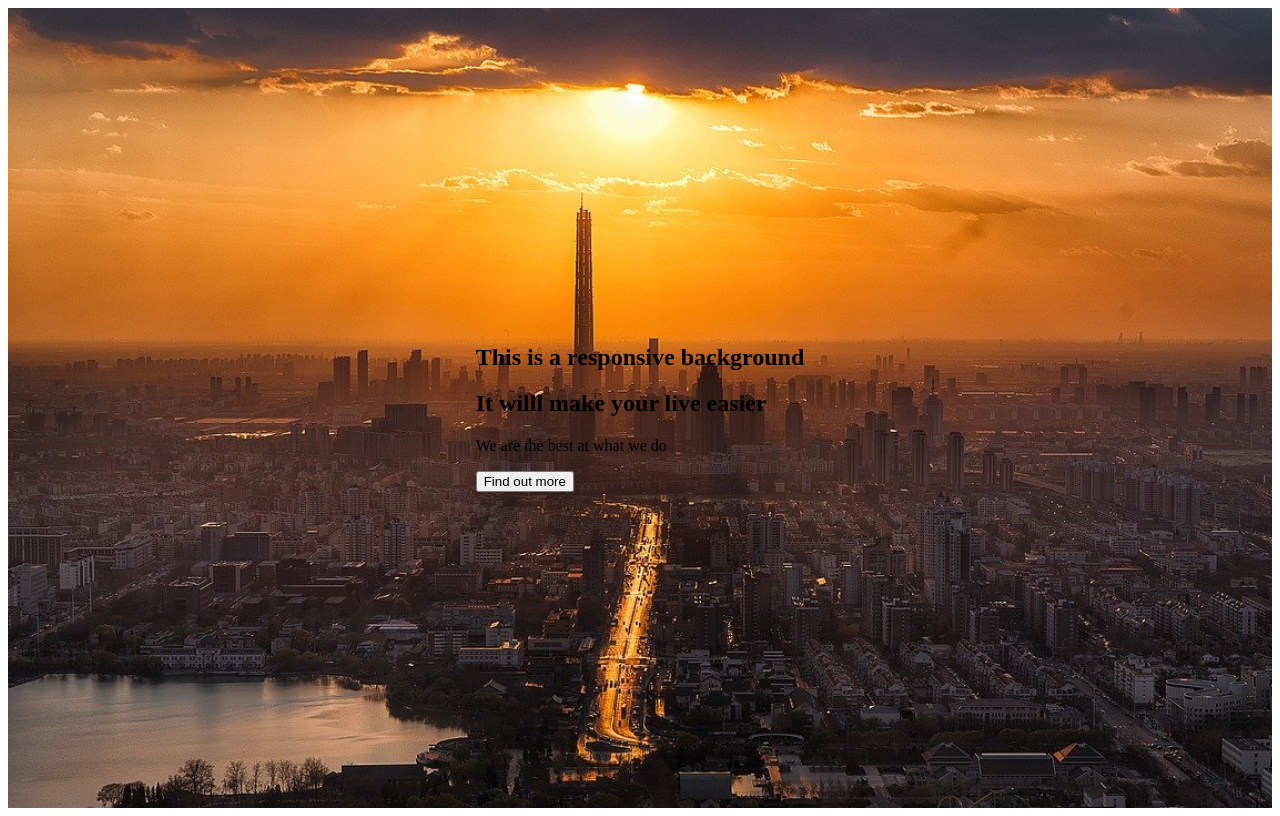
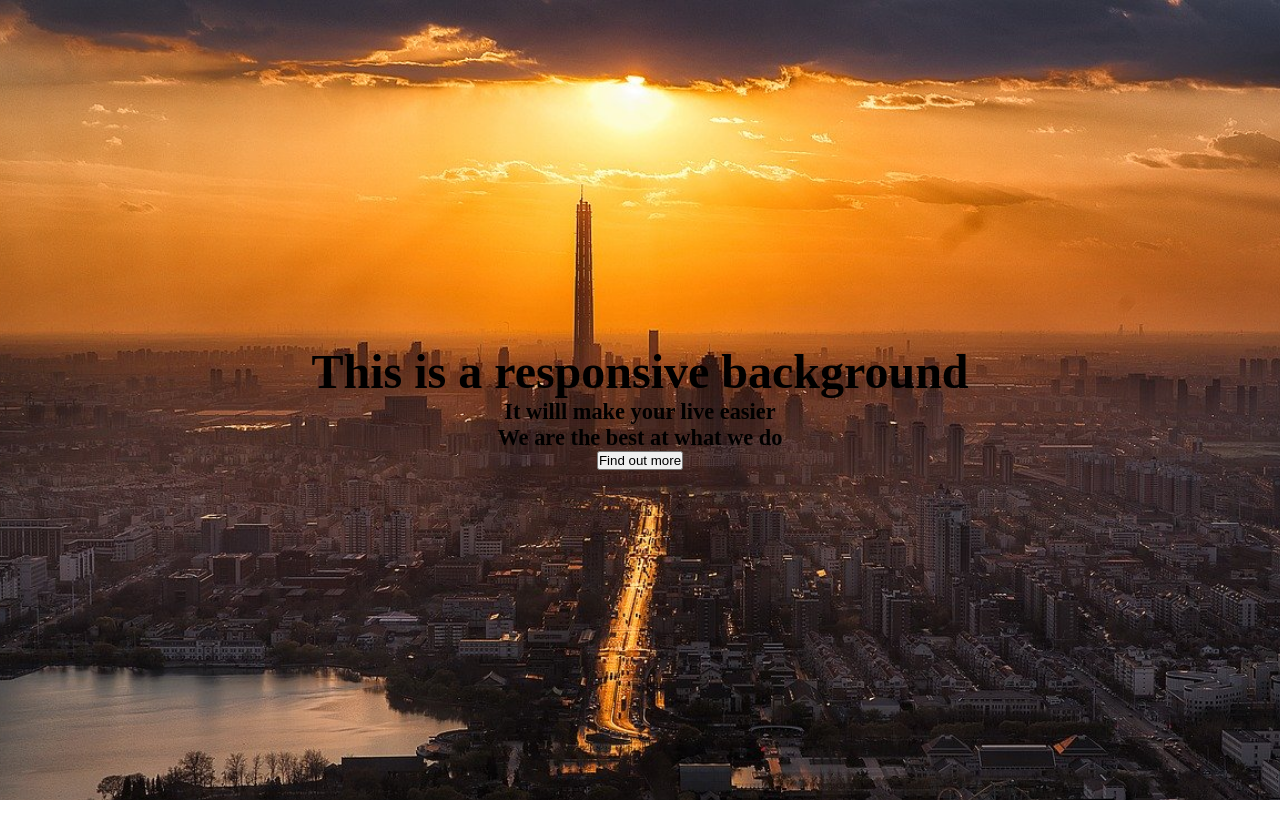
Before and after one commit to pastor-canayo/responsiveBackground, a plain HTML site: page index.html in a window 1280 px wide. Drawn offline with Linux system fonts and the light colour scheme.

Commit message:
Made some changes

```diff
--- a/background.css
+++ b/background.css
@@ -1,7 +1,47 @@
+*{
+  margin: 0;
+  padding: 0;
+  box-sizing: border-box;
+}
+#container > div{
+  height: 14vh;
+}
 #container{
   display: flex;
   justify-content: center;
   align-items: center;
-  background: url('images/darkn.jpg')no-repeat center/cover fixed;
+  background-image: url('images/darkn.jpg');
+  background-position: center;
+  background-size: cover;
+  background-repeat: no-repeat;
+  background-attachment: fixed;
   height: 100vh;
 }
+
+.container-text{
+  display: flex;
+  flex-direction: column;
+  justify-content: space-between;
+  align-items: center;
+}
+.container-center{
+  display: flex;
+  flex-direction: column;
+  justify-content: center;
+  align-items: center;
+}
+h1{
+  font-size: 3rem;
+}
+h2{
+  font-size: 1.4rem;
+  font-weight: 700;
+}
+h3{
+  font-size: 1.4rem;
+  font-weight: 700;
+}
+
+@media screen and (min-width: 800px){
+
+}
--- a/index.html
+++ b/index.html
@@ -2,6 +2,7 @@
 <html lang="en" dir="ltr">
   <head>
     <meta charset="utf-8">
+    <meta name="viewport" content="width=device-width, initial-scale=1.0">
     <link rel="stylesheet" href="background.css">
     <title>Responsive Background</title>
   </head>
@@ -9,9 +10,11 @@
     <section id="container">
       <div class="container-text">
         <h1>This is a responsive background</h1>
-        <h2>It willl make your live easier</h2>
-        <p>We are the best at what we do</p>
-        <button type="button" name="button">Find out more</button>
+        <div class="container-center">
+          <h2>It willl make your live easier</h2>
+          <h3>We are the best at what we do</h3>
+        </div>
+        <button>Find out more</button>
       </div>
     </section>
   </body>
```
